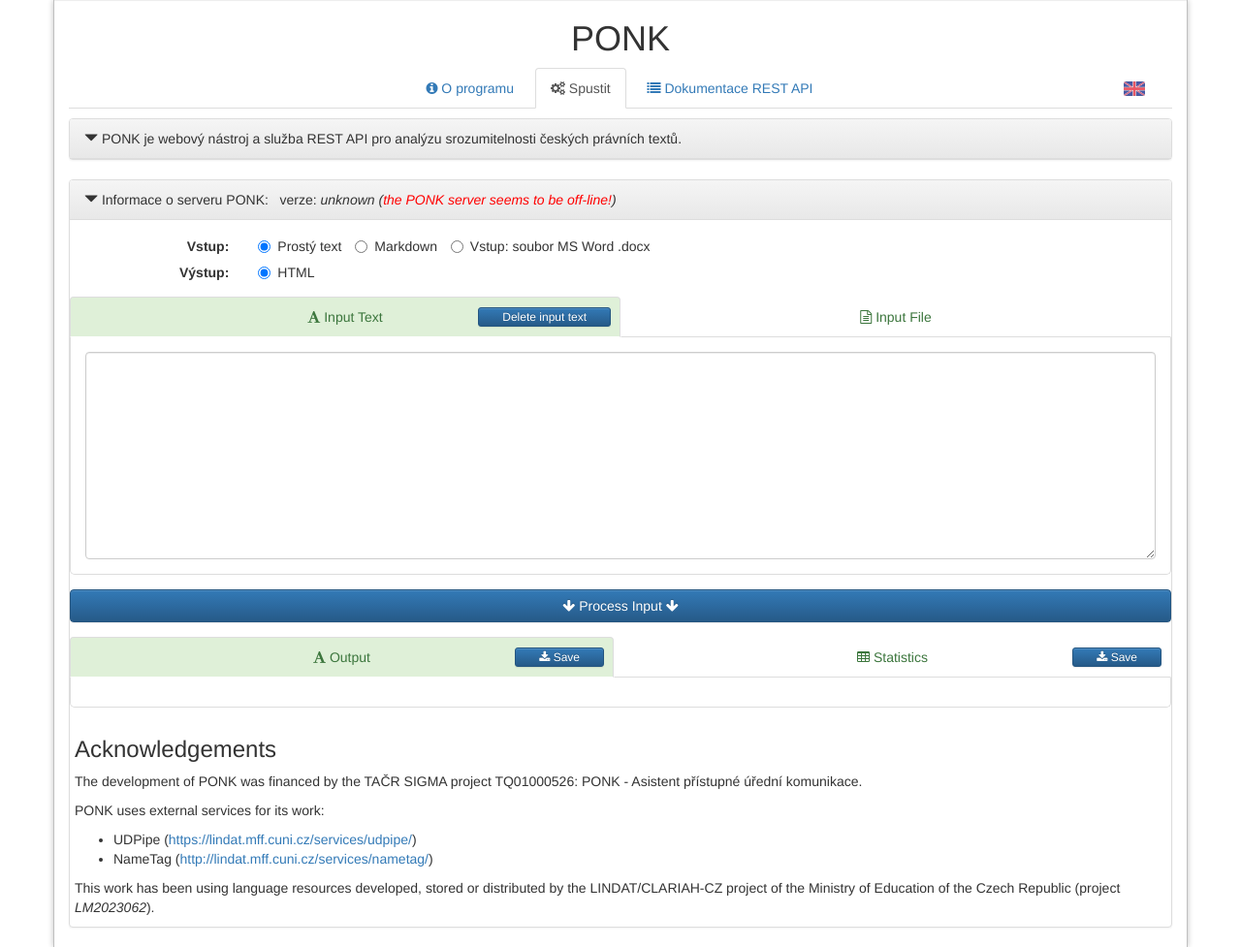
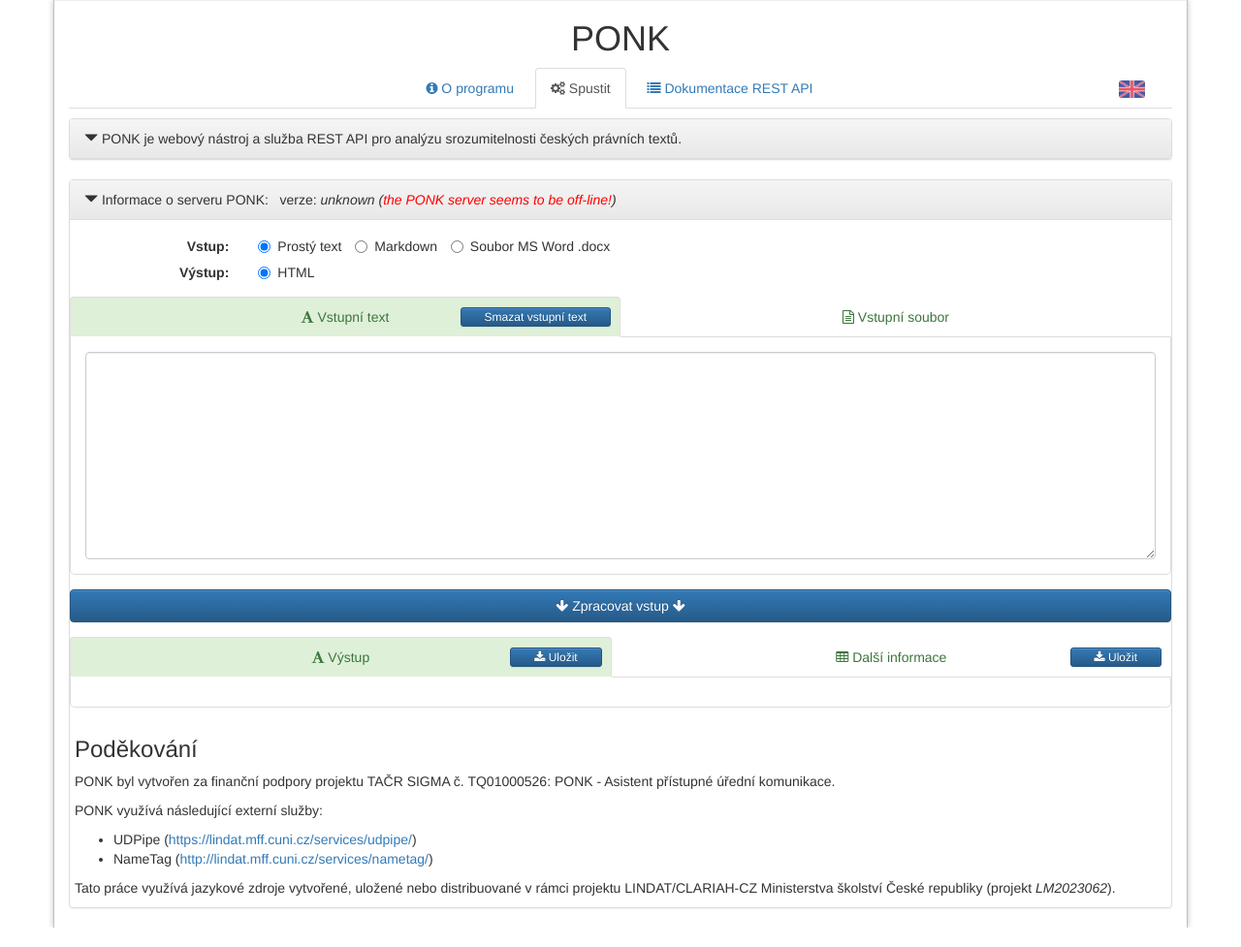
Before and after one commit to ufal/ponk, a PHP site: page /run.php in a window 1280 px wide. Shown: the whole page at 97% size. Run offline with PHP 8.4, Linux system fonts and the light colour scheme; some libraries are stand-ins or nearby versions.

Commit message:
Run tab of PONK service translated (except for error messages)
git-svn-id: https://svn.ms.mff.cuni.cz/svn/ponk/projects/ponk@275 9b7822f3-4786-4c31-9c96-ea234496b5ad

```diff
--- /dev/null
+++ b/html/acknowledgements_cs.html
@@ -0,0 +1,14 @@
+      <h3 id="acknowledgements_title" style="margin-top: 30px">Poděkování</h3>
+      <p id="acknowledgements_text">PONK byl vytvořen za finanční podpory projektu TAČR SIGMA č. TQ01000526: PONK - Asistent přístupné úřední komunikace.</p>
+      <p>PONK využívá následující externí služby:
+      <ul>
+        <li>
+          UDPipe (<a href="https://lindat.mff.cuni.cz/services/udpipe/" target="_blank">https://lindat.mff.cuni.cz/services/udpipe/</a>)
+        </li>
+        <li>
+          NameTag (<a href="http://lindat.mff.cuni.cz/services/nametag/" target="_blank">http://lindat.mff.cuni.cz/services/nametag/</a>)
+        </li>
+      </ul>
+      <p>
+        Tato práce využívá jazykové zdroje vytvořené, uložené nebo distribuované v rámci projektu LINDAT/CLARIAH-CZ Ministerstva školství České republiky (projekt <i>LM2023062</i>).
+      </p>
--- a/html/header.php
+++ b/html/header.php
@@ -63,11 +63,11 @@ $currentLang = $_SESSION['lang'];
           <?php
             if ($currentLang == 'cs') {
           ?>
-              <li style="right: 10px; position: absolute; margin-left: 10px;"><a href="?lang=en"><img src="img/flag_en.png" alt="English" style="height: 15px;"></a></li>
+              <li style="right: 10px; position: absolute; margin-left: 10px;"><a href="?lang=en"><img src="img/flag_en.png" alt="English" style="height: 18px;"></a></li>
           <?php
             } else {
           ?>
-              <li style="right: 10px; position: absolute; margin-left: 10px;"><a href="?lang=cs"><img src="img/flag_cs.png" alt="čeština" style="height: 15px;"></a></li>
+              <li style="right: 10px; position: absolute; margin-left: 10px;"><a href="?lang=cs"><img src="img/flag_cs.png" alt="čeština" style="height: 18px;"></a></li>
           <?php
 	    }
           ?>
--- a/html/lang.php
+++ b/html/lang.php
@@ -19,7 +19,18 @@ $lang = array(
 	'run_options_input_msworddocx_popup' => 'Vstup: soubor MS Word .docx',
 	'run_options_output_label' => 'Výstup',
 	'run_options_output_html' => 'HTML',
-	'run_options_output_html_popup' => 'HTML s barevným zvýrazněním analýzy textu'
+	'run_options_output_html_popup' => 'HTML s barevným zvýrazněním analýzy textu',
+	'run_input_text' => 'Vstupní text',
+	'run_input_text_button_delete' => 'Smazat vstupní text',
+	'run_input_file' => 'Vstupní soubor',
+	'run_input_file_button_load' => 'Nahrát soubor',
+	'run_input_file_kb_loaded_prefix' => 'nahráno ',
+	'run_input_file_kb_loaded_suffix' => ' kb',
+	'run_process_input' => 'Zpracovat vstup',
+	'run_output_text' => 'Výstup',
+	'run_output_text_button_save' => 'Uložit',
+	'run_output_statistics' => 'Další informace',
+	'run_output_statistics_button_save' => 'Uložit'
     ),
     'en' => array(
         'menu_about' => 'About',
@@ -40,7 +51,18 @@ $lang = array(
 	'run_options_input_msworddocx_popup' => 'MS Word .docx file input',
 	'run_options_output_label' => 'Output',
 	'run_options_output_html' => 'HTML',
-	'run_options_output_html_popup' => 'HTML with colour-encoded analysis of the text'
+	'run_options_output_html_popup' => 'HTML with colour-encoded analysis of the text',
+	'run_input_text' => 'Input Text',
+	'run_input_text_button_delete' => 'Delete input text',
+	'run_input_file' => 'Input File',
+	'run_input_file_button_load' => 'Load File',
+	'run_input_file_kb_loaded_prefix' => '',
+	'run_input_file_kb_loaded_suffix' => 'kb loaded',
+	'run_process_input' => 'Process Input',
+	'run_output_text' => 'Output',
+	'run_output_text_button_save' => 'Save',
+	'run_output_statistics' => 'Further info',
+	'run_output_statistics_button_save' => 'Save'
     )
 );
 ?>
--- a/html/run.php
+++ b/html/run.php
@@ -152,7 +152,7 @@
 	  } else {
 	    input_file_content = reader.result;
 	  }
-          jQuery('#input_file_name').text(file.name + ' (' + (input_file_content.length/1024).toFixed(1) + 'kb loaded)');
+          jQuery('#input_file_name').text(file.name + ' (<?php echo $lang[$currentLang]['run_input_file_kb_loaded_prefix']; ?>' + (input_file_content.length/1024).toFixed(1) + '<?php echo $lang[$currentLang]['run_input_file_kb_loaded_suffix']; ?>)');
         }
         reader.onerror = function() {
           jQuery('#input_file_name').text(file.name + ' (load error)').wrapInner('<span class="text-danger"></span>');
@@ -338,7 +338,7 @@
       <div class="col-sm-10">
         <label title="<?php echo $lang[$currentLang]['run_options_input_plain_popup']; ?>" class="radio-inline" id="option_input_plaintext_label"><input name="option_input" id="option_input_plaintext" type="radio" value="txt" checked/><?php echo $lang[$currentLang]['run_options_input_plain']; ?></label>
         <label title="<?php echo $lang[$currentLang]['run_options_input_md_popup']; ?>" class="radio-inline" id="option_input_markdown_label"><input name="option_input" id="option_input_markdown" type="radio" value="md"/><?php echo $lang[$currentLang]['run_options_input_md']; ?></label>
-        <label title="<?php echo $lang[$currentLang]['run_options_input_msworddocx_popup']; ?>" class="radio-inline" id="option_input_docx_label"><input name="option_input" id="option_input_docx" type="radio" value="docx" onchange="handleInputFormatChange();"/><?php echo $lang[$currentLang]['run_options_input_msworddocx_popup']; ?></label>
+        <label title="<?php echo $lang[$currentLang]['run_options_input_msworddocx_popup']; ?>" class="radio-inline" id="option_input_docx_label"><input name="option_input" id="option_input_docx" type="radio" value="docx" onchange="handleInputFormatChange();"/><?php echo $lang[$currentLang]['run_options_input_msworddocx']; ?></label>
       </div>
     </div>
     <div class="form-group row" style="margin-top: 0px">
@@ -353,10 +353,10 @@
     <!-- ================= INPUT FIELDS ================ -->
 
     <ul class="nav nav-tabs nav-justified nav-tabs-green">
-      <li id="input_text_header" class="active" style="position:relative" onclick="handleInputTextHeaderClicked();"><a href="#input_text" data-toggle="tab"><span class="fa fa-font"></span> Input Text</a>
-          <button type="button" class="btn btn-primary btn-xs" style="position:absolute; top: 11px; right: 10px; padding: 0 2em" onclick="var t=document.getElementById('input'); t.value=''; t.focus();">Delete input text</button>
+      <li id="input_text_header" class="active" style="position:relative" onclick="handleInputTextHeaderClicked();"><a href="#input_text" data-toggle="tab"><span class="fa fa-font"></span> <?php echo $lang[$currentLang]['run_input_text']; ?></a>
+          <button type="button" class="btn btn-primary btn-xs" style="position:absolute; top: 11px; right: 10px; padding: 0 2em" onclick="var t=document.getElementById('input'); t.value=''; t.focus();"><?php echo $lang[$currentLang]['run_input_text_button_delete']; ?></button>
       </li>
-      <li id="input_file_header"><a href="#input_file" data-toggle="tab"><span class="fa fa-file-text-o"></span> Input File</a></li>
+      <li id="input_file_header"><a href="#input_file" data-toggle="tab"><span class="fa fa-file-text-o"></span> <?php echo $lang[$currentLang]['run_input_file']; ?></a></li>
     </ul>
     <div class="tab-content" id="input_tabs" style="border-right: 1px solid #ddd; border-left: 1px solid #ddd; border-bottom: 1px solid #ddd; border-bottom-right-radius: 5px; border-bottom-left-radius: 5px; padding: 15px">
      <div class="tab-pane active" id="input_text">
@@ -365,23 +365,23 @@
      <div class="tab-pane" id="input_file">
       <div class="input-group">
        <div class="form-control" id="input_file_name"></div>
-       <span class="input-group-btn"><span class="btn btn-success btn-file">Load File ... <input type="file" id="input_file_field"></span></span>
+       <span class="input-group-btn"><span class="btn btn-success btn-file"><?php echo $lang[$currentLang]['run_input_file_button_load']; ?> ... <input type="file" id="input_file_field"></span></span>
       </div>
      </div>
 
     </div>
 
-    <button id="submit" class="btn btn-primary form-control" type="submit" style="margin-top: 15px; margin-bottom: 15px" onclick="doSubmit()"><span class="fa fa-arrow-down"></span> Process Input <span class="fa fa-arrow-down"></span></button>
+    <button id="submit" class="btn btn-primary form-control" type="submit" style="margin-top: 15px; margin-bottom: 15px" onclick="doSubmit()"><span class="fa fa-arrow-down"></span> <?php echo $lang[$currentLang]['run_process_input']; ?> <span class="fa fa-arrow-down"></span></button>
 
     <!-- ================= OUTPUT FIELDS ================ -->
 
     <ul class="nav nav-tabs nav-justified nav-tabs-green">
      <li class="active" style="position:relative">
-	  <a href="#output_formatted" data-toggle="tab"><span class="fa fa-font"></span> Output</a>
-          <button type="button" class="btn btn-primary btn-xs" style="position:absolute; top: 11px; right: 10px; padding: 0 2em" onclick="saveOutput();"><span class="fa fa-download"></span> Save</button>
+	  <a href="#output_formatted" data-toggle="tab"><span class="fa fa-font"></span> <?php echo $lang[$currentLang]['run_output_text']; ?></a>
+          <button type="button" class="btn btn-primary btn-xs" style="position:absolute; top: 11px; right: 10px; padding: 0 2em" onclick="saveOutput();"><span class="fa fa-download"></span> <?php echo $lang[$currentLang]['run_output_text_button_save']; ?></button>
      </li>
-     <li style="position:relative"><a href="#output_stats" data-toggle="tab"><span class="fa fa-table"></span> Statistics</a>
-          <button type="button" class="btn btn-primary btn-xs" style="position:absolute; top: 11px; right: 10px; padding: 0 2em" onclick="saveStats();"><span class="fa fa-download"></span> Save</button>
+     <li style="position:relative"><a href="#output_stats" data-toggle="tab"><span class="fa fa-table"></span> <?php echo $lang[$currentLang]['run_output_statistics']; ?></a>
+          <button type="button" class="btn btn-primary btn-xs" style="position:absolute; top: 11px; right: 10px; padding: 0 2em" onclick="saveStats();"><span class="fa fa-download"></span> <?php echo $lang[$currentLang]['run_output_statistics_button_save']; ?></button>
      </li>
     </ul>
 
@@ -391,20 +391,20 @@
     </div>
 
     <div style="margin: 5px">
-      <h3 id="acknowledgements_title" style="margin-top: 30px">Acknowledgements</h3>
-      <p id="acknowledgements_text">The development of PONK was financed by the TAČR SIGMA project TQ01000526: PONK - Asistent přístupné úřední komunikace.</p>
-      <p>PONK uses external services for its work:
-      <ul>
-        <li>
-          UDPipe (<a href="https://lindat.mff.cuni.cz/services/udpipe/" target="_blank">https://lindat.mff.cuni.cz/services/udpipe/</a>)
-        </li>
-        <li>
-          NameTag (<a href="http://lindat.mff.cuni.cz/services/nametag/" target="_blank">http://lindat.mff.cuni.cz/services/nametag/</a>)
-        </li>
-      </ul>
-      <p>
-        This work has been using language resources developed, stored or distributed by the LINDAT/CLARIAH-CZ project of the Ministry of Education of the Czech Republic (project <i>LM2023062</i>).
-      </p>
+
+          <?php
+            if ($currentLang == 'cs') {
+          ?>
+    <div><?php include('acknowledgements_cs.html') ?></div>
+          <?php
+            } else {
+          ?>
+    <div><?php include('acknowledgements_en.html') ?></div>
+          <?php
+            }
+          ?>
+
+
     </div>
   </div>
 <!--/div-->
```
Also changed, not shown: html/acknowledgements_en.html (added, +14 -0 lines).
